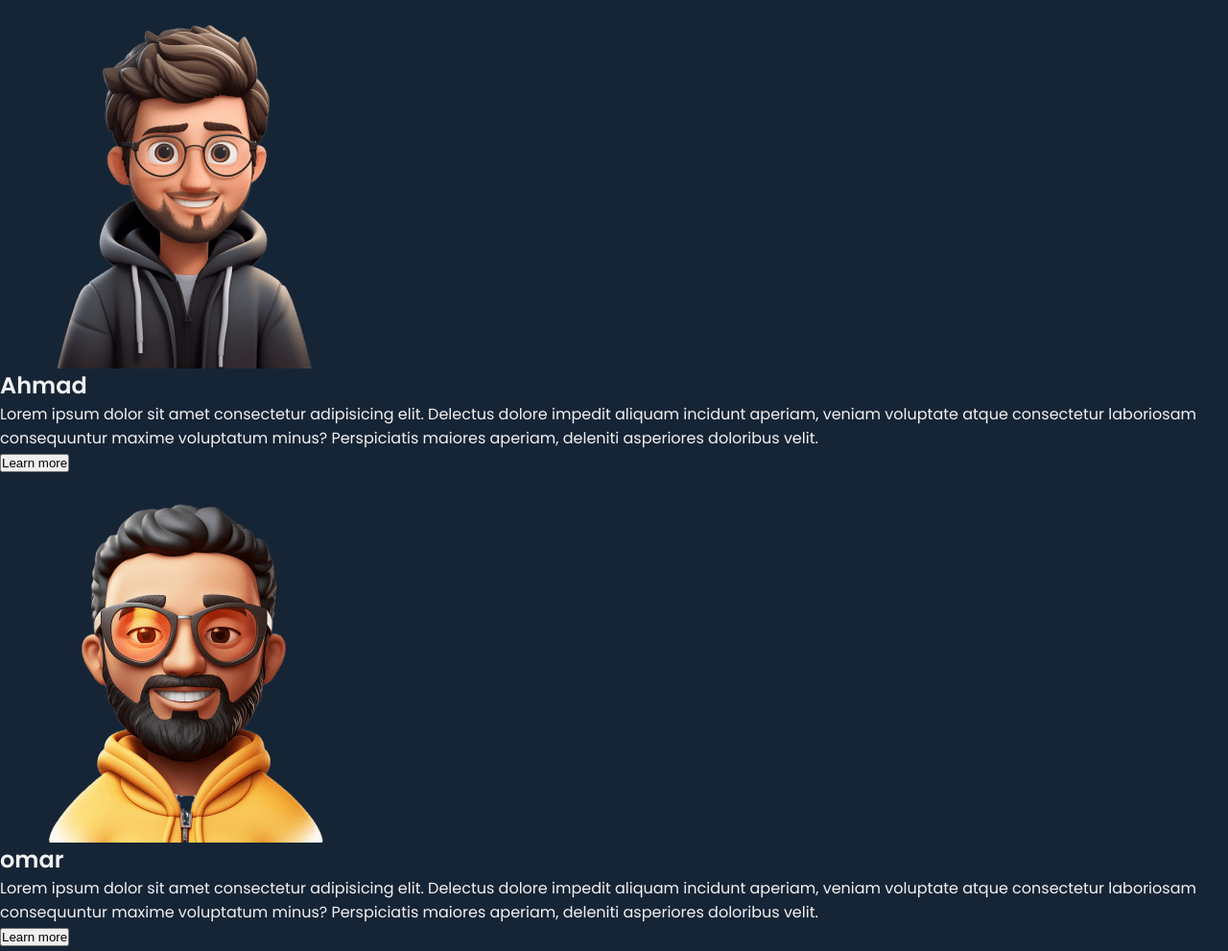
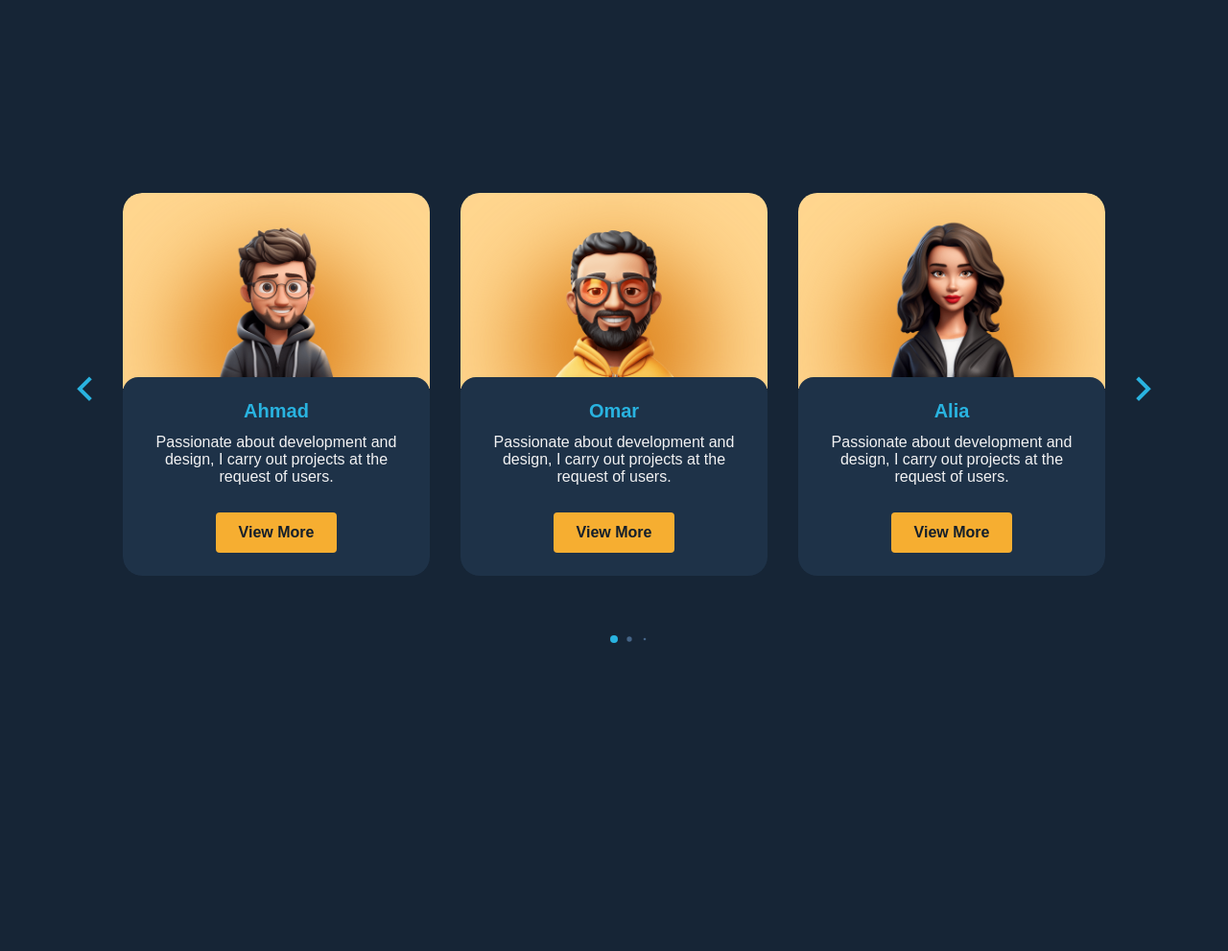
Before and after one commit to DoaaOsamaK/Cards-Frontend, a plain HTML site: page index.html in a window 1280 px wide. Shown: the top 991 px of the page at 96% size. After the commit the page ends 800 px from the top, so only its background shows below. Drawn offline with nearby package versions, Linux system fonts and the light colour scheme; a web font is replaced by a local one.

Commit message:
"Removed main.js and style.css files, updated index.html with new CSS and JavaScript files, and added swiper library for card slider functionality."

```diff
--- /dev/null
+++ b/assets/css/style.css
@@ -0,0 +1,192 @@
+/*=============== GOOGLE FONTS ===============*/
+@import url("https://fonts.googleapis.com/css2?family=Bai+Jamjuree:wght@400;500;600&display=swap");
+
+/*=============== VARIABLES CSS ===============*/
+:root {
+  /*========== Colors ==========*/
+  /*Color mode HSL(hue, saturation, lightness)*/
+  --first-color: hsl(38, 92%, 58%);
+  --first-color-light: hsl(38, 100%, 78%);
+  --first-color-alt: hsl(32, 75%, 50%);
+  --second-color: hsl(195, 75%, 52%);
+  --dark-color: hsl(212, 40%, 12%);
+  --white-color: hsl(212, 4%, 95%);
+  --body-color: hsl(212, 42%, 15%);
+  --container-color: hsl(212, 42%, 20%);
+
+  /*========== Font and typography ==========*/
+  /*.5rem = 8px | 1rem = 16px ...*/
+  --body-font: "Bai Jamjuree", sans-serif;
+  --h2-font-size: 1.25rem;
+  --normal-font-size: 1rem;
+}
+
+/*=============== BASE ===============*/
+* {
+  box-sizing: border-box;
+  padding: 0;
+  margin: 0;
+}
+
+body {
+  font-family: var(--body-font);
+  font-size: var(--normal-font-size);
+  background-color: var(--body-color);
+  color: var(--white-color);
+}
+
+a {
+  text-decoration: none;
+}
+
+img {
+  display: block;
+  max-width: 100%;
+  height: auto;
+}
+
+/*=============== CARD ===============*/
+.container {
+  display: flex;
+  justify-content: center;
+  align-items: center;
+  height: 100vh;
+}
+
+.card__container {
+  padding-block: 5rem;
+}
+
+.card__content {
+  margin-inline: 1.75rem;
+  border-radius: 1.25rem;
+  overflow: hidden;
+}
+
+.card__article {
+  width: 300px; /* Remove after adding swiper js */
+  border-radius: 1.25rem;
+  overflow: hidden;
+}
+
+.card__image {
+  position: relative;
+  background-color: var(--first-color-light);
+  padding-top: 1.5rem;
+  margin-bottom: -.75rem;
+}
+
+.card__data {
+  background-color: var(--container-color);
+  padding: 1.5rem 2rem;
+  border-radius: 1rem;
+  text-align: center;
+  position: relative;
+  z-index: 10;
+}
+
+.card__img {
+  width: 180px;
+  margin: 0 auto;
+  position: relative;
+  z-index: 5;
+}
+
+.card__shadow {
+  width: 200px;
+  height: 200px;
+  background-color: var(--first-color-alt);
+  border-radius: 50%;
+  position: absolute;
+  top: 3.75rem;
+  left: 0;
+  right: 0;
+  margin-inline: auto;
+  filter: blur(45px);
+}
+
+.card__name {
+  font-size: var(--h2-font-size);
+  color: var(--second-color);
+  margin-bottom: .75rem;
+}
+
+.card__description {
+  font-weight: 500;
+  margin-bottom: 1.75rem;
+}
+
+.card__button {
+  display: inline-block;
+  background-color: var(--first-color);
+  padding: .75rem 1.5rem;
+  border-radius: .25rem;
+  color: var(--dark-color);
+  font-weight: 600;
+}
+
+/* Swiper class */
+.swiper-button-prev:after,
+.swiper-button-next:after {
+  content: "";
+}
+
+.swiper-button-prev,
+.swiper-button-next {
+  width: initial;
+  height: initial;
+  font-size: 3rem;
+  color: var(--second-color);
+  display: none;
+}
+
+.swiper-button-prev {
+  left: 0;
+}
+
+.swiper-button-next {
+  right: 0;
+}
+
+.swiper-pagination-bullet {
+  background-color: hsl(212, 32%, 40%);
+  opacity: 1;
+}
+
+.swiper-pagination-bullet-active {
+  background-color: var(--second-color);
+}
+
+/*=============== BREAKPOINTS ===============*/
+/* For small devices */
+@media screen and (max-width: 320px) {
+  .card__data {
+    padding: 1rem;
+  }
+}
+
+/* For medium devices */
+@media screen and (min-width: 768px) {
+  .card__content {
+    margin-inline: 3rem;
+  }
+
+  .swiper-button-next,
+  .swiper-button-prev {
+    display: block;
+  }
+}
+
+/* For large devices */
+@media screen and (min-width: 1120px) {
+  .card__container {
+    max-width: 1120px;
+  }
+
+  .swiper-button-prev {
+    left: -1rem;
+  }
+  .swiper-button-next {
+    right: -1rem;
+  }
+}
--- /dev/null
+++ b/assets/js/main.js
@@ -0,0 +1,26 @@
+/*=============== SWIPER JS ===============*/
+let swiperCards = new Swiper(".card__content", {
+    loop: true,
+    spaceBetween: 32,
+    grabCursor: true,
+
+    pagination: {
+      el: ".swiper-pagination",
+      clickable: true,
+      dynamicBullets: true,
+    },
+
+    navigation: {
+      nextEl: ".swiper-button-next",
+      prevEl: ".swiper-button-prev",
+    },
+
+    breakpoints:{
+      600: {
+        slidesPerView: 2,
+      },
+      968: {
+        slidesPerView: 3,
+      },
+    },
+  });
--- a/assets/style.css
+++ /dev/null
@@ -1,46 +0,0 @@
-/*=============== GOOGLE FONTS ===============*/
-@import url('https://fonts.googleapis.com/css2?family=Open+Sans:ital,wght@0,300..800;1,300..800&family=Poppins:wght@400;600&display=swap');
-
-/*=============== VARIABLES CSS ===============*/
-:root {
-    /*========== Colors ==========*/
-    /*Color mode HSL(hue, saturation, lightness)*/
-    --first-color: hsl(38, 92%, 58%);
-    --first-color-light: hsl(38, 100%, 78%);
-    --first-color-alt: hsl(32, 75%, 50%);
-    --second-color: hsl(195, 75%, 52%);
-    --dark-color: hsl(212, 40%, 12%);
-    --white-color: hsl(212, 4%, 95%);
-    --body-color: hsl(212, 42%, 15%);
-    --container-color: hsl(212, 42%, 20%);
-
-    /*========== Font and typography ==========*/
-    /*.5rem = 8px | 1rem = 16px ...*/
-    --h2-font-size: 1.25rem;
-    --normal-font-size: 1rem;
-  }
-
-  /*=============== BASE ===============*/
-
-  *{
-    box-sizing: border-box;
-    padding: 0;
-    margin: 0;
-}
-
-body{
-    font-family: "Poppins", sans-serif;
-    font-size: var(--normal-font-size);
-    background-color: var(--body-color);
-    color: var(--white-color);
-}
-
-a {
-    text-decoration: none;
-  }
-
-  img {
-    display: block;
-    max-width: 100%;
-    height: auto;
-  }
--- a/index.html
+++ b/index.html
@@ -3,62 +3,128 @@
    <head>
       <meta charset="UTF-8">
       <meta name="viewport" content="width=device-width, initial-scale=1.0">
+
+      <!--=============== REMIXICONS ===============-->
+      <link rel="stylesheet" href="https://cdnjs.cloudflare.com/ajax/libs/remixicon/3.5.0/remixicon.css" crossorigin="">
+
+      <!--=============== SWIPER CSS ===============-->
+      <link rel="stylesheet" href="assets/css/swiper-bundle.min.css">
+
+      <!--=============== CSS ===============-->
+      <link rel="stylesheet" href="assets/css/style.css">
+
       <title>Augalassia's Cards</title>
-    <link rel="stylesheet" href="assets/style.css">
    </head>
    <body>
-    <div class="container">
-        <div class="cards">
-            <div class="card">
-                <div class="cardImg">
-                    <img src="assets/imgs/img/avatar-1.png" alt="">
+      <section class="container">
+         <div class="card__container swiper">
+            <div class="card__content">
+               <div class="swiper-wrapper">
+                  <article class="card__article swiper-slide">
+                     <div class="card__image">
+                        <img src="assets/imgs/img/avatar-1.png" alt="image" class="card__img">
+                        <div class="card__shadow"></div>
                      </div>
-                <div class="data">
-                    <h2>Ahmad</h2>
-                    <p>Lorem ipsum dolor sit amet consectetur adipisicing elit. Delectus dolore impedit aliquam incidunt aperiam, veniam voluptate atque consectetur laboriosam consequuntur maxime voluptatum minus? Perspiciatis maiores aperiam, deleniti asperiores doloribus velit.</p>
-                    <div class="button">
-                        <button>Learn more</button>
+
+                     <div class="card__data">
+                        <h3 class="card__name">Ahmad</h3>
+                        <p class="card__description">
+                           Passionate about development and design,
+                           I carry out projects at the request of users.
+                        </p>
+
+                        <a href="#" class="card__button">View More</a>
                      </div>
+                  </article>
+
+                  <article class="card__article swiper-slide">
+                     <div class="card__image">
+                        <img src="assets/imgs/img/avatar-2.png" alt="image" class="card__img">
+                        <div class="card__shadow"></div>
+                     </div>
+
+                     <div class="card__data">
+                        <h3 class="card__name">Omar</h3>
+                        <p class="card__description">
+                           Passionate about development and design,
+                           I carry out projects at the request of users.
+                        </p>
+
+                        <a href="#" class="card__button">View More</a>
+                     </div>
+                  </article>
+
+                  <article class="card__article swiper-slide">
+                     <div class="card__image">
+                        <img src="assets/imgs/img/avatar-3.png" alt="image" class="card__img">
+                        <div class="card__shadow"></div>
+                     </div>
+
+                     <div class="card__data">
+                        <h3 class="card__name">Alia</h3>
+                        <p class="card__description">
+                           Passionate about development and design,
+                           I carry out projects at the request of users.
+                        </p>
+
+                        <a href="#" class="card__button">View More</a>
+                     </div>
+                  </article>
+
+                  <article class="card__article swiper-slide">
+                     <div class="card__image">
+                        <img src="assets/imgs/img/avatar-4.png" alt="image" class="card__img">
+                        <div class="card__shadow"></div>
+                     </div>
+
+                     <div class="card__data">
+                        <h3 class="card__name">Nura</h3>
+                        <p class="card__description">
+                           Passionate about development and design,
+                           I carry out projects at the request of users.
+                        </p>
+
+                        <a href="#" class="card__button">View More</a>
+                     </div>
+                  </article>
+
+                  <article class="card__article swiper-slide">
+                     <div class="card__image">
+                        <img src="assets/imgs/img/avatar-5.png" alt="image" class="card__img">
+                        <div class="card__shadow"></div>
+                     </div>
+
+                     <div class="card__data">
+                        <h3 class="card__name">Lexa</h3>
+                        <p class="card__description">
+                           Passionate about development and design,
+                           I carry out projects at the request of users.
+                        </p>
+
+                        <a href="#" class="card__button">View More</a>
+                     </div>
+                  </article>
                </div>
             </div>
 
-            <div class="card">
-                <div class="cardImg">
-                    <img src="assets/imgs/img/avatar-2.png" alt="">
-                </div>
-                <div class="data">
-                    <h2>omar</h2>
-                    <p>Lorem ipsum dolor sit amet consectetur adipisicing elit. Delectus dolore impedit aliquam incidunt aperiam, veniam voluptate atque consectetur laboriosam consequuntur maxime voluptatum minus? Perspiciatis maiores aperiam, deleniti asperiores doloribus velit.</p>
-                    <div class="button">
-                        <button>Learn more</button>
-                    </div>
-                </div>
+            <!-- Navigation buttons -->
+            <div class="swiper-button-next">
+               <i class="ri-arrow-right-s-line"></i>
             </div>
 
-            <div class="card">
-                <div class="cardImg">
-                    <img src="assets/imgs/img/avatar-3.png" alt="">
+            <div class="swiper-button-prev">
+               <i class="ri-arrow-left-s-line"></i>
             </div>
-                <div class="data">
-                    <h2>Alia</h2>
-                    <p>Lorem ipsum dolor sit amet consectetur adipisicing elit. Delectus dolore impedit aliquam incidunt aperiam, veniam voluptate atque consectetur laboriosam consequuntur maxime voluptatum minus? Perspiciatis maiores aperiam, deleniti asperiores doloribus velit.</p>
-                    <div class="button">
-                        <button>Learn more</button>
+
+            <!-- Pagination -->
+            <div class="swiper-pagination"></div>
          </div>
-                </div>
-            </div>
-            <div class="card">
-                <div class="cardImg">
-                    <img src="assets/imgs/img/avatar-4.png" alt="">
-                </div>
-                <div class="data">
-                    <h2>Nura</h2>
-                    <p>Lorem ipsum dolor sit amet consectetur adipisicing elit. Delectus dolore impedit aliquam incidunt aperiam, veniam voluptate atque consectetur laboriosam consequuntur maxime voluptatum minus? Perspiciatis maiores aperiam, deleniti asperiores doloribus velit.</p>
-                    <div class="button">
-                        <button>Learn more</button>
-                    </div>
-                </div>
-            </div>
-    </div>
+      </section>
+
+      <!--=============== SWIPER JS ===============-->
+      <script src="assets/js/swiper-bundle.min.js"></script>
+
+      <!--=============== MAIN JS ===============-->
+      <script src="assets/js/main.js"></script>
    </body>
 </html>
```
Also changed, not shown: assets/css/swiper-bundle.min.css (added), assets/js/swiper-bundle.min.js (added), assets/main.js (deleted). Lines whose indentation alone changed are shown as unchanged.
